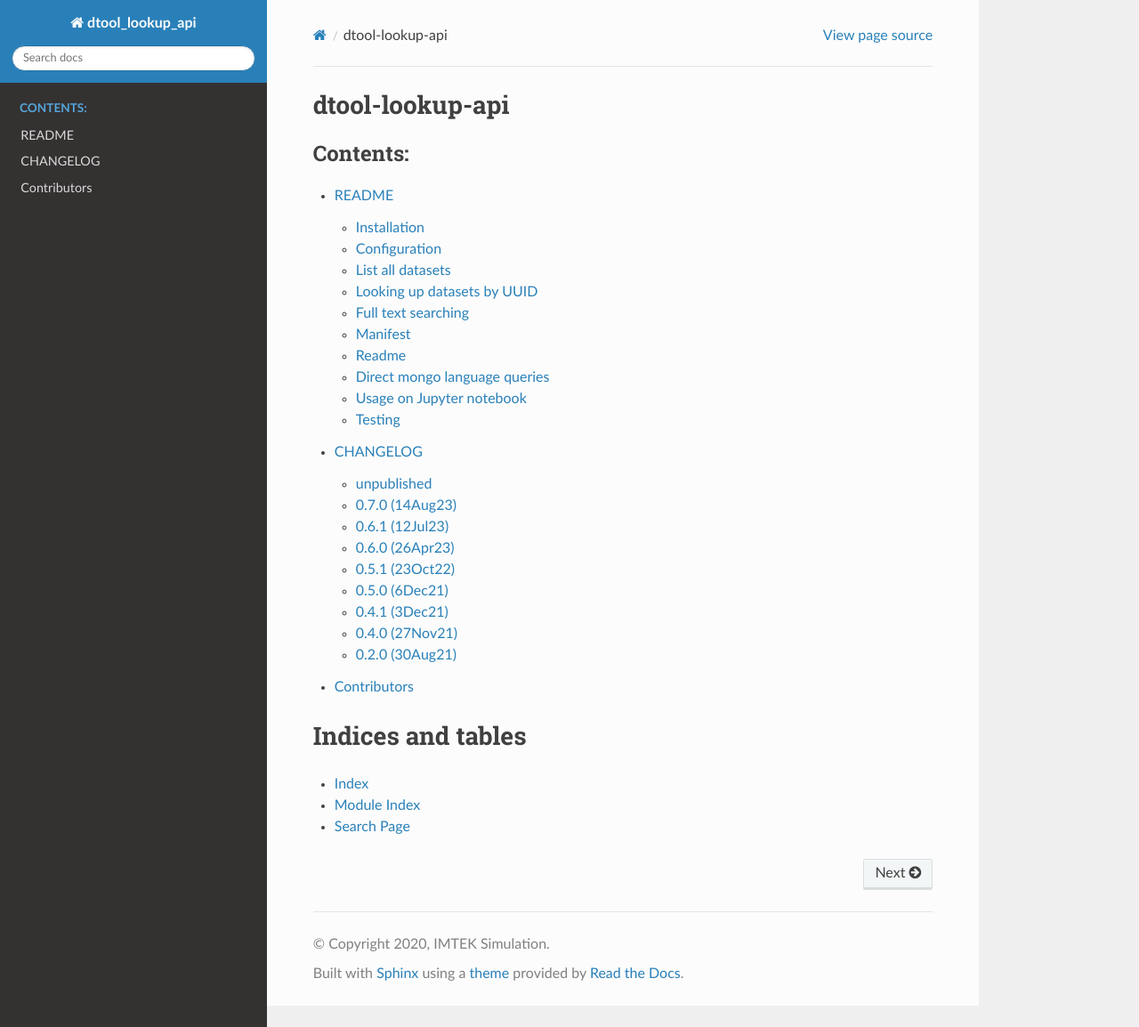
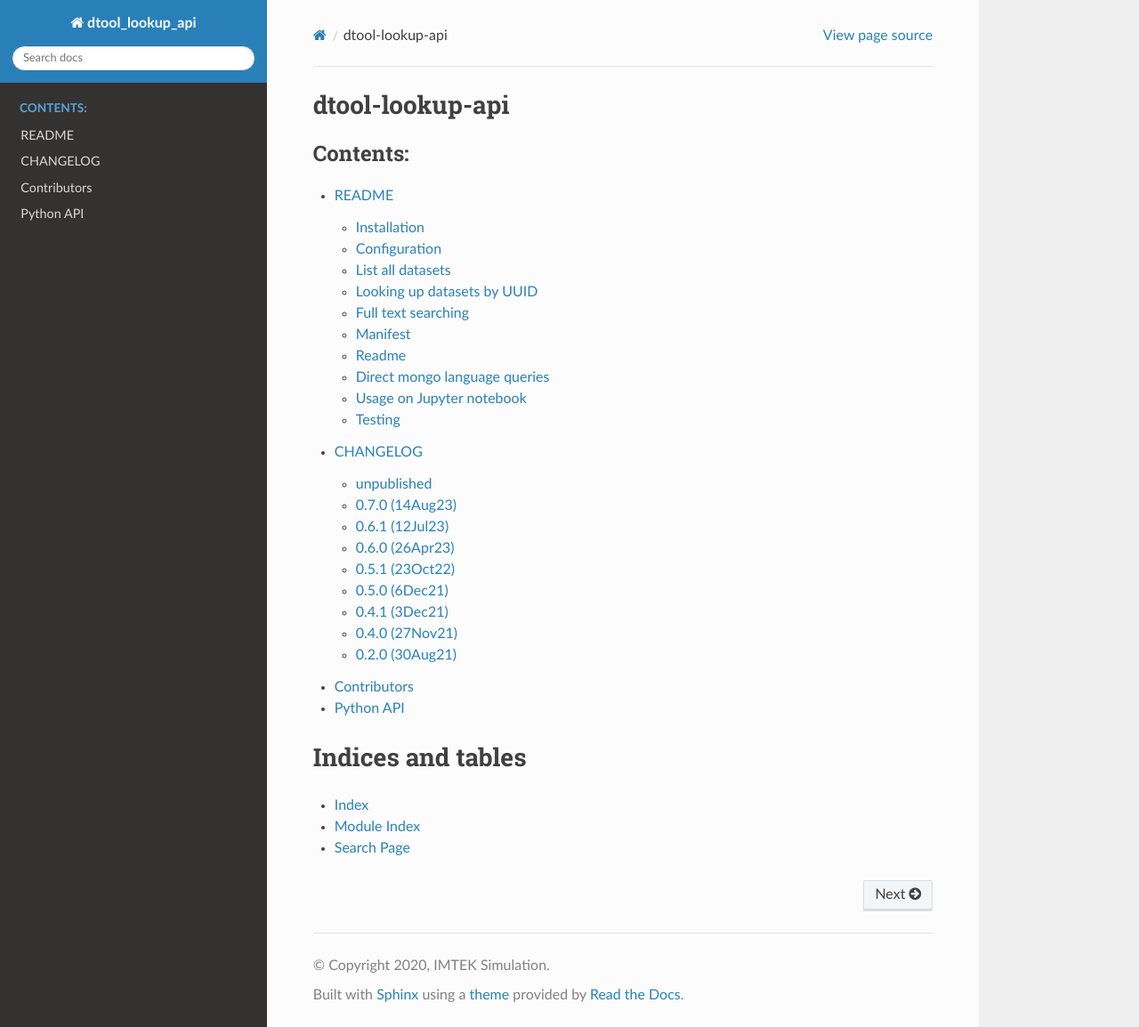
Before and after one commit to livMatS/dtool-lookup-api, a Sphinx documentation site: the page built from docs/source/index.rst, in a window 1280 px wide and 1154 px high. Shown: the whole window at 89% size. Built offline with Sphinx 7.4.7 and the Read the Docs theme 2.0.0, drawn with Linux system fonts in a browser that asks for light colours; the version number could not be read and is left out.

```diff
--- a/docs/source/api.rst
+++ b/docs/source/api.rst
@@ -1,3 +1,6 @@
+Python API
+==========
+
 .. autosummary::
    :toctree: generated
    :recursive:
--- a/docs/source/conf.py
+++ b/docs/source/conf.py
@@ -63,7 +63,7 @@ repo_name = u"dtool_lookup_api"
 #
 # This is also used if you do content translation via gettext catalogs.
 # Usually you set "language" from the command line for these cases.
-language = None
+# language = None
 
 # List of patterns, relative to source directory, that match files and
 # directories to ignore when looking for source files.
@@ -82,18 +82,7 @@ todo_include_todos = False
 # The theme to use for HTML and HTML Help pages.  See the documentation for
 # a list of builtin themes.
 #
-html_theme = 'default'
-
-# Set the readthedocs theme.
-on_rtd = os.environ.get('READTHEDOCS', None) == 'True'
-
-if not on_rtd:  # only import and set the theme if we're building docs locally
-    print('using readthedocs theme...')
-    import sphinx_rtd_theme
-    html_theme = 'sphinx_rtd_theme'
-    html_theme_path = [sphinx_rtd_theme.get_html_theme_path()]
-# otherwise, readthedocs.org uses their theme by default, so no need to specify
-# it
+html_theme = 'sphinx_rtd_theme'
 
 # Theme options are theme-specific and customize the look and feel of a theme
 # further.  For a list of options available for each theme, see the
@@ -164,6 +153,16 @@ texinfo_documents = [
      'Miscellaneous'),
 ]
 
+# -- Extension configuration -------------------------------------------------
+
+autodoc_default_options = {
+    'members': True,
+    'member-order': 'bysource',
+    'undoc-members': True,
+    'show-inheritance': True,
+    'inherited-members': True,
+    'special-members': '__init__',
+}
 
 # spell check with sphinxcontrib.spelling
 spelling_lang = 'en_US'
```
Also changed, not shown: 1 other file.
